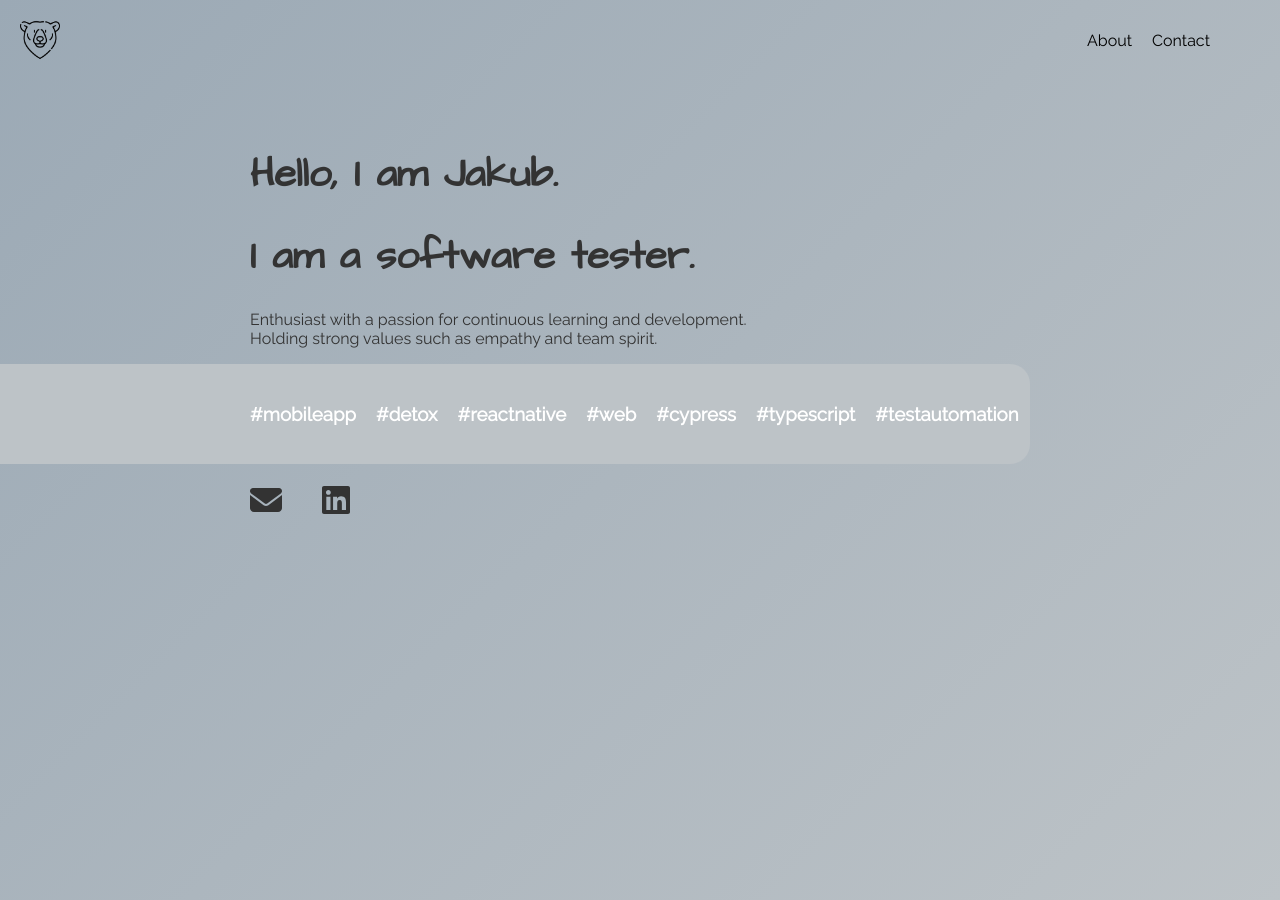
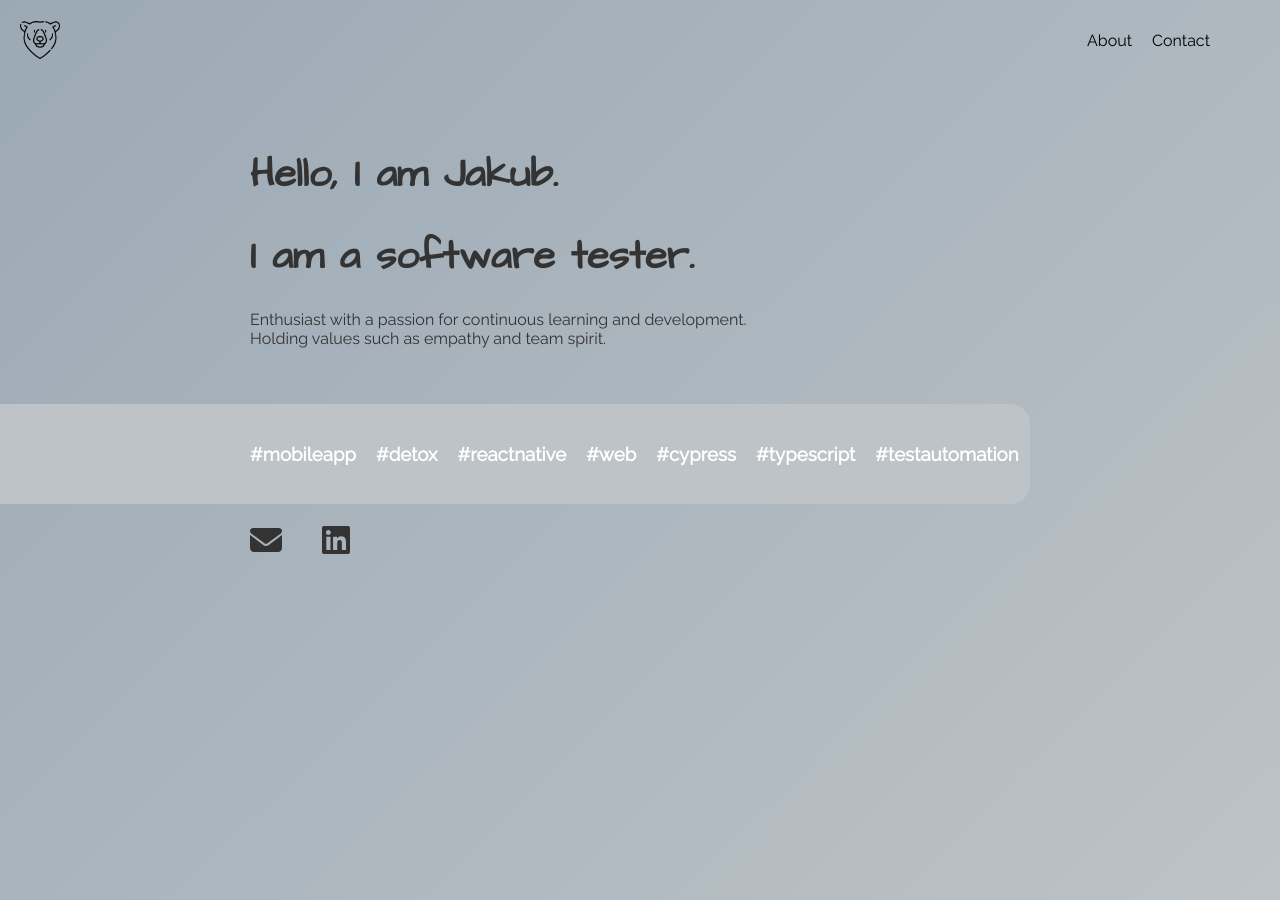
Before and after one commit to kubzej/personal-website, a React (Create React App) app: page / in a window 1280 px wide. Built offline with nearby package versions, Linux system fonts and the light colour scheme.

Commit message:
animate hashtags

```diff
--- a/src/App.js
+++ b/src/App.js
@@ -14,7 +14,7 @@ function App() {
 
       <div id='about'>
         <MainTitle />
-        <SubTitle text='Enthusiast with a passion for continuous learning and development. Holding strong values such as empathy and team spirit.' />
+        <SubTitle text='Enthusiast with a passion for continuous learning and development. Holding values such as empathy and team spirit.' />
         <HashtagRow />
       </div>
 
--- a/src/components/HashtagRow/HashtagRow.css
+++ b/src/components/HashtagRow/HashtagRow.css
@@ -5,6 +5,7 @@
   gap: 20px;
   padding: 20px 0;
   padding-left: 250px;
+  margin-top: 40px;
   color: #333333;
   background-color: #bdc3c7;
   width: calc(100% - 250px);
@@ -15,4 +16,10 @@
 
 .hashtag-row h3 {
   color: #ffffff;
+  transition: transform 0.3s ease-in-out;
 }
+
+.hashtag-row h3:hover {
+  transform: scale(1.2);
+  cursor: pointer;
+}
```
